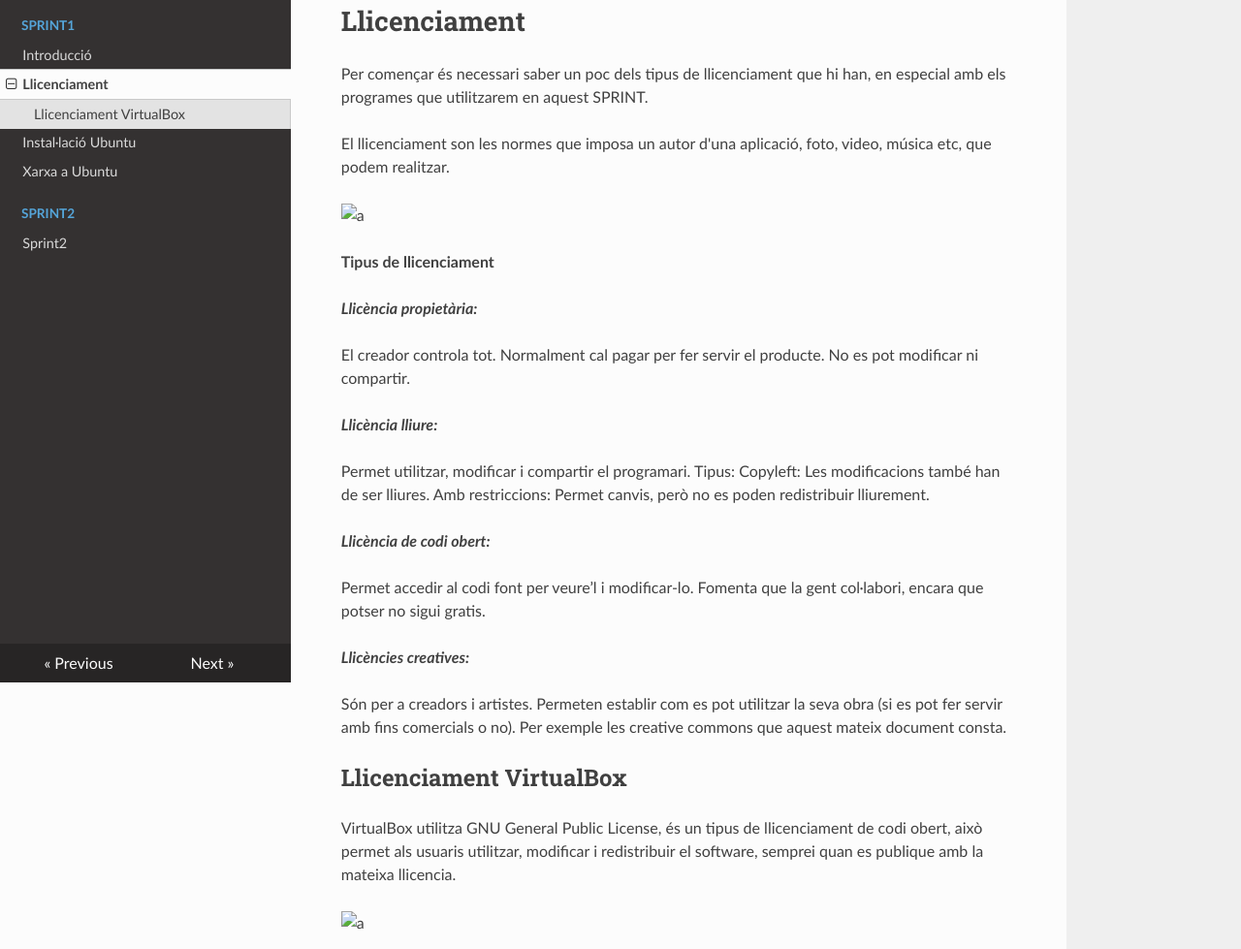
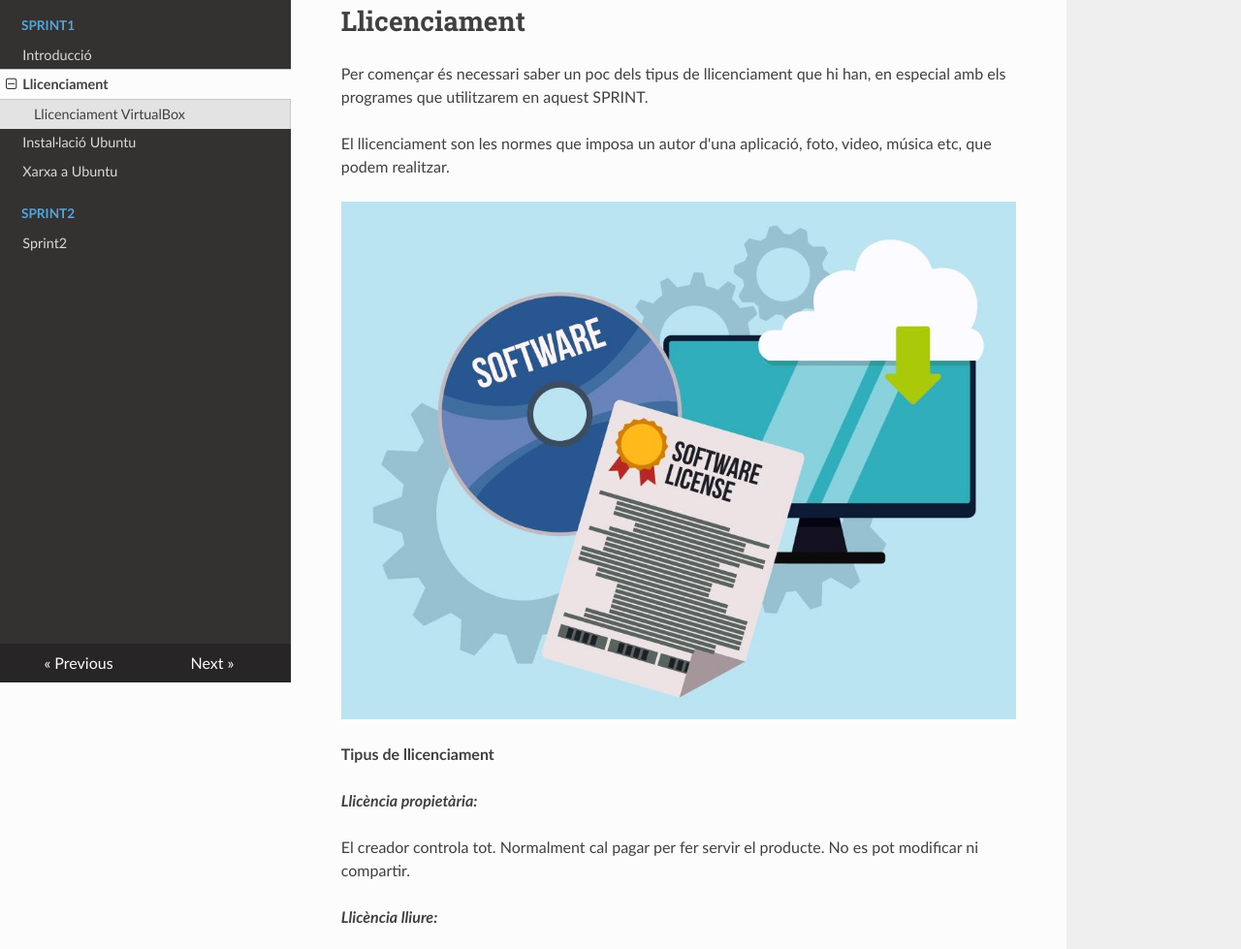
Before and after one commit to mmaaarc/projecte1, a plain HTML site: page llicenciament/index.html in a window 1280 px wide. Shown: the part 96-1075 px from the top of the page at 97% size. Drawn offline with nearby package versions, Linux system fonts and the light colour scheme; the site is published under a folder, as on GitHub Pages, so addresses that start at the root find nothing; a script that the page names is missing.

Commit message:
Update index.html

```diff
--- a/llicenciament/index.html
+++ b/llicenciament/index.html
@@ -86,7 +86,7 @@
                 <h1 id="llicenciament">Llicenciament</h1>
 <p>Per començar és necessari saber un poc dels tipus de llicenciament que hi han, en especial amb els programes que utilitzarem en aquest SPRINT.</p>
 <p>El llicenciament son les normes que imposa un autor d'una aplicació, foto, video, música etc, que podem realitzar.</p>
-<p><img alt="a" src="/img/Licencia-de-software.jpg" /></p>
+<p><img alt="a" src="../img/Licencia-de-software.jpg" /></p>
 <p><strong>Tipus de llicenciament</strong></p>
 <p><strong><em>Llicència propietària:</em></strong></p>
 <p>El creador controla tot.
@@ -106,7 +106,7 @@ Permeten establir com es pot utilitzar la seva obra (si es pot fer servir amb fi
 Per exemple les creative commons que aquest mateix document consta.</p>
 <h2 id="llicenciament-virtualbox">Llicenciament VirtualBox</h2>
 <p>VirtualBox utilitza GNU General Public License, és un tipus de llicenciament de codi obert, això permet als usuaris utilitzar, modificar i redistribuir el software, semprei quan es publique amb la mateixa llicencia.</p>
-<p><img alt="a" src="/img/gnu.jpg" /></p>
+<p><img alt="a" src="../img/gnu.jpg" /></p>
 
             </div>
           </div><footer>
```
